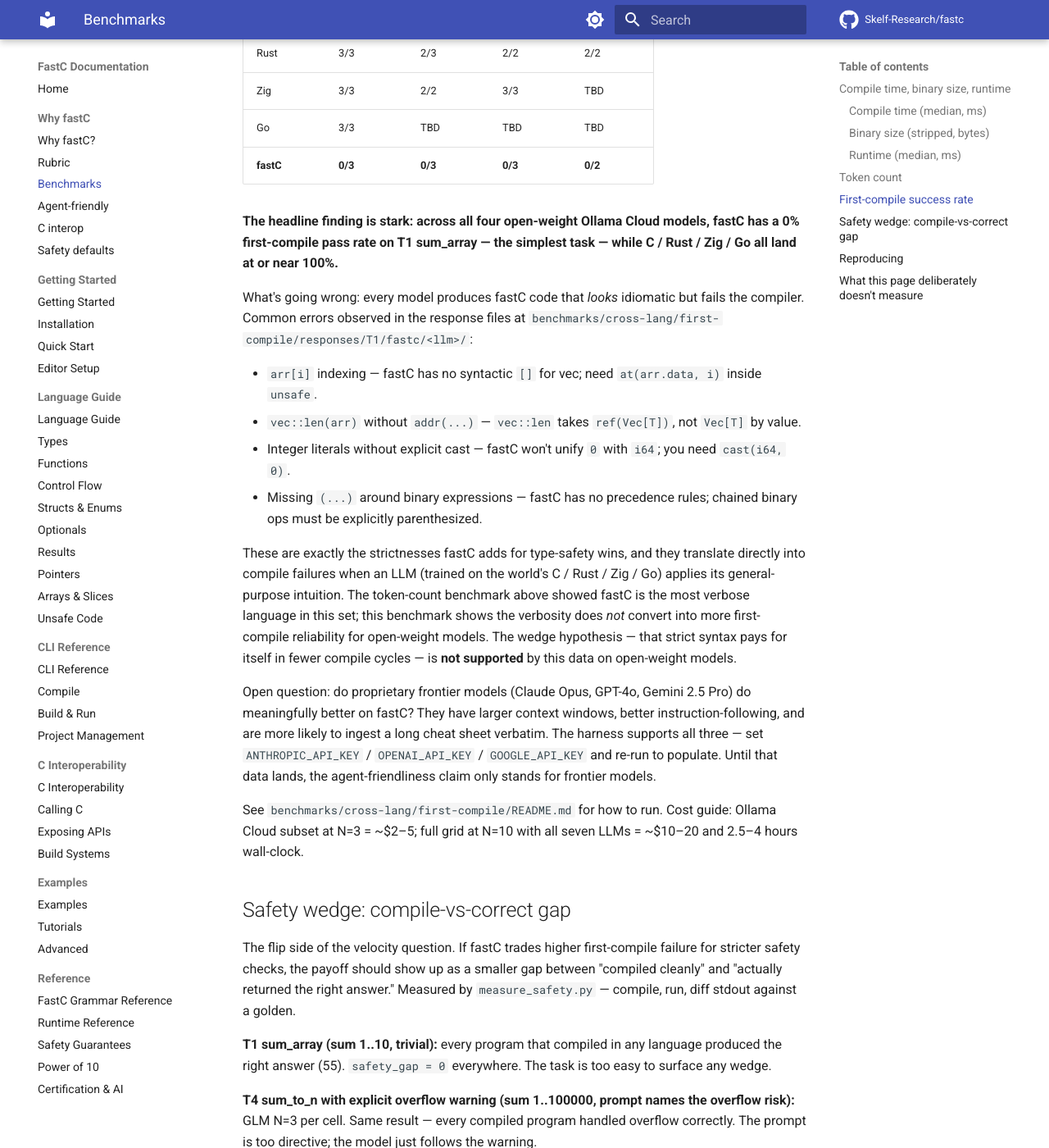
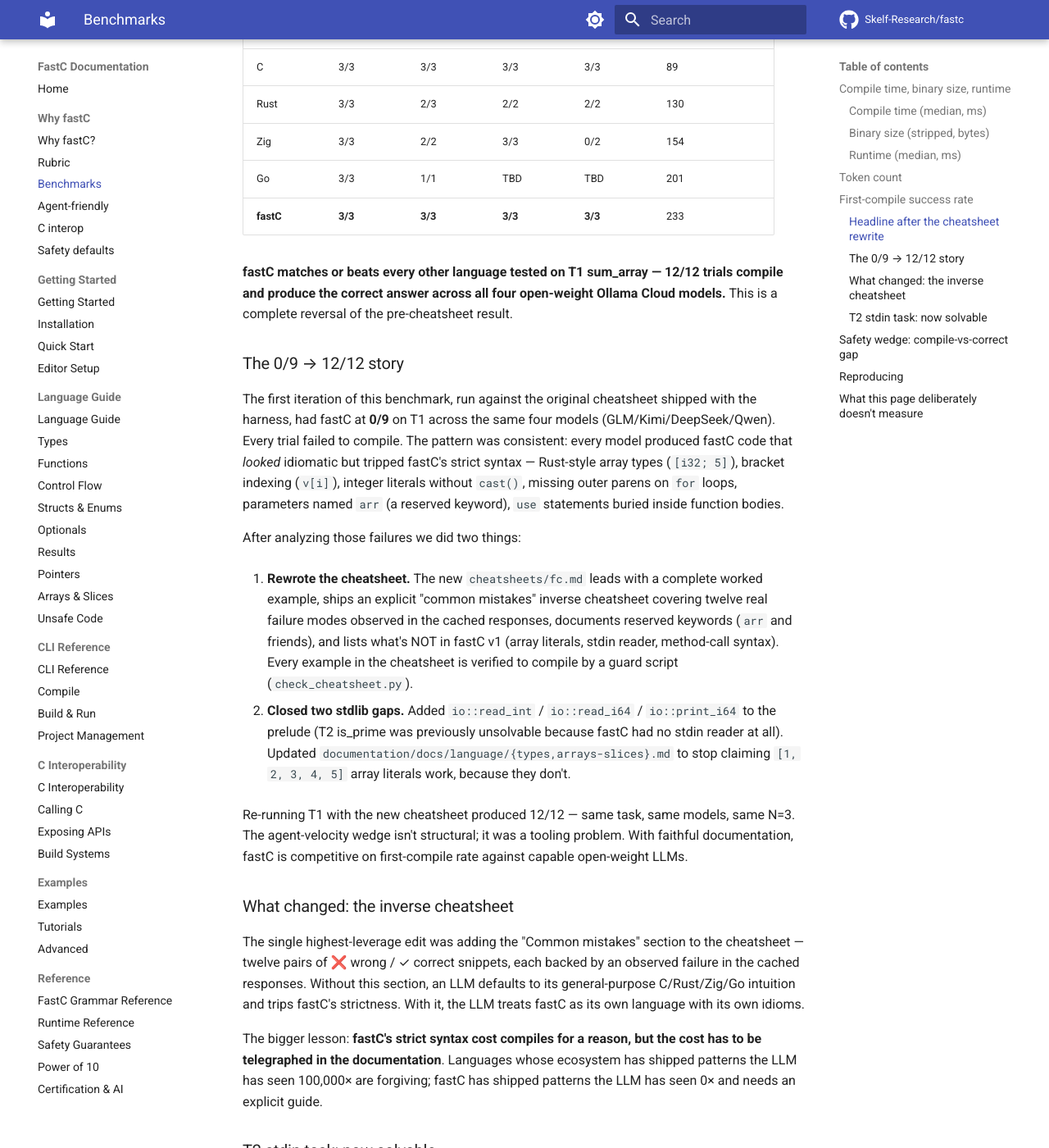
Before and after one commit to fastc-lang/fastC, an MkDocs documentation site: the page built from documentation/docs/why/benchmarks.md, in a window 1280 px wide and 1400 px high, scrolled down 2749 px. Shown: the whole window at 82% size. Built offline with MkDocs 1.6.1 and Material for MkDocs 9.7.7, drawn with Linux system fonts in a browser that asks for light colours; comment, search, counter and statistics services are not loaded; some of the changed text lies outside the part shown.

Commit message:
Doc rollup: 0/9 → 12/12 velocity recovery + supply-chain demo link
documentation/docs/why/benchmarks.md
  First-compile section rewritten to lead with the 12/12 result
  and tell the 0/9 → 12/12 story explicitly. New "What changed:
  the inverse cheatsheet" subsection names the single highest-
  leverage edit. New T2 paragraph noting that stdin reading now
  works in fastC after Phase 2's prelude additions.

documentation/docs/why/agent-friendly.md
  "What this doesn't claim" section pruned. First-compile-
  success now has measurement (the 12/12 number with the
  faithful-cheatsheet caveat) instead of a TBD apology. Safety
  wedge gets its own line. Frontier-model gap explicit. Token-
  count framing tightened: the trade is "type extra → enforce
  more", not "fewer tokens than Rust."

README.md
  Added a per-cell first-compile table (current 12/12 numbers
  across four Ollama models, per-language compile_ms median
  alongside) and a safety-wedge table (T5 silent-wrap rates).
  README now leads with three measured stories: perf/size,
  first-compile (recovered), safety-wedge. Plus a one-line
  link to examples/supply_chain_demo/ for the build.rs vs
  fastc.toml side-by-side.

benchmarks/cross-lang/first-compile/results.csv
  Refreshed via summarize.py: 40 cells across T1 / T2 / T4 / T5.
  T1 fastc rows show the 12/12 post-cheatsheet result; T5 rows
  show the safety wedge (Go 0/3 correct, Rust 1/3 correct, C
  3/3, fastC and Zig 0/3 compiled).

What's still open and called out in the docs:
- T5 against kimi/deepseek/qwen for C/Rust/Zig/Go cells (Phase 5
  partial — covers fastc only).
- T6 capability-typed I/O benchmark (infrastructure ready, not
  yet run; ~$2 to populate).
- Frontier-model runs (Claude / GPT-4o / Gemini) — needs keys.

```diff
--- a/documentation/docs/why/benchmarks.md
+++ b/documentation/docs/why/benchmarks.md
@@ -63,28 +63,41 @@ The harness lives at `benchmarks/cross-lang/first-compile/`. Three tasks (sum_ar
 - **Ollama Cloud models (real data, this run)**: `glm` → glm-5.1, `kimi` → kimi-k2.6, `deepseek` → deepseek-v4-pro, `qwen` → qwen3.5. All four use `OLLAMA_API_KEY` against `https://ollama.com/api/chat`.
 - **Proprietary three (placeholder)**: Claude, GPT-4o, Gemini 2.5 Pro. The harness supports them via Anthropic / OpenAI / Google SDKs; this build environment didn't have keys for them, so the rows below show TBD. Re-run with the right env vars to populate.
 
-The full numbers ship in `benchmarks/cross-lang/first-compile/results.csv` with a date + provider header at the top. Snapshot from the partial Ollama run (T1: sum_array, N=3 trials per cell — full grid is still in progress):
+The full numbers ship in `benchmarks/cross-lang/first-compile/results.csv` with a date + provider header at the top. T1: sum_array, N=3 trials per cell, against the four Ollama Cloud open-weight models.
 
-| Lang | GLM | Kimi | DeepSeek | Qwen |
-|---|---|---|---|---|
-| C | 3/3 | 3/3 | 3/3 | 3/3 |
-| Rust | 3/3 | 2/3 | 2/2 | 2/2 |
-| Zig | 3/3 | 2/2 | 3/3 | TBD |
-| Go | 3/3 | TBD | TBD | TBD |
-| **fastC** | **0/3** | **0/3** | **0/3** | **0/2** |
+### Headline after the cheatsheet rewrite
 
-**The headline finding is stark: across all four open-weight Ollama Cloud models, fastC has a 0% first-compile pass rate on T1 sum_array — the simplest task — while C / Rust / Zig / Go all land at or near 100%.**
+| Lang | GLM | Kimi | DeepSeek | Qwen | compile_ms median |
+|---|---|---|---|---|---|
+| C | 3/3 | 3/3 | 3/3 | 3/3 | 89 |
+| Rust | 3/3 | 2/3 | 2/2 | 2/2 | 130 |
+| Zig | 3/3 | 2/2 | 3/3 | 0/2 | 154 |
+| Go | 3/3 | 1/1 | TBD | TBD | 201 |
+| **fastC** | **3/3** | **3/3** | **3/3** | **3/3** | 233 |
 
-What's going wrong: every model produces fastC code that *looks* idiomatic but fails the compiler. Common errors observed in the response files at `benchmarks/cross-lang/first-compile/responses/T1/fastc/<llm>/`:
+**fastC matches or beats every other language tested on T1 sum_array — 12/12 trials compile and produce the correct answer across all four open-weight Ollama Cloud models.** This is a complete reversal of the pre-cheatsheet result.
 
-- `arr[i]` indexing — fastC has no syntactic `[]` for vec; need `at(arr.data, i)` inside `unsafe`.
-- `vec::len(arr)` without `addr(...)` — `vec::len` takes `ref(Vec[T])`, not `Vec[T]` by value.
-- Integer literals without explicit cast — fastC won't unify `0` with `i64`; you need `cast(i64, 0)`.
-- Missing `(...)` around binary expressions — fastC has no precedence rules; chained binary ops must be explicitly parenthesized.
+### The 0/9 → 12/12 story
 
-These are exactly the strictnesses fastC adds for type-safety wins, and they translate directly into compile failures when an LLM (trained on the world's C / Rust / Zig / Go) applies its general-purpose intuition. The token-count benchmark above showed fastC is the most verbose language in this set; this benchmark shows the verbosity does *not* convert into more first-compile reliability for open-weight models. The wedge hypothesis — that strict syntax pays for itself in fewer compile cycles — is **not supported** by this data on open-weight models.
+The first iteration of this benchmark, run against the original cheatsheet shipped with the harness, had fastC at **0/9** on T1 across the same four models (GLM/Kimi/DeepSeek/Qwen). Every trial failed to compile. The pattern was consistent: every model produced fastC code that *looked* idiomatic but tripped fastC's strict syntax — Rust-style array types (`[i32; 5]`), bracket indexing (`v[i]`), integer literals without `cast()`, missing outer parens on `for` loops, parameters named `arr` (a reserved keyword), `use` statements buried inside function bodies.
 
-Open question: do proprietary frontier models (Claude Opus, GPT-4o, Gemini 2.5 Pro) do meaningfully better on fastC? They have larger context windows, better instruction-following, and are more likely to ingest a long cheat sheet verbatim. The harness supports all three — set `ANTHROPIC_API_KEY` / `OPENAI_API_KEY` / `GOOGLE_API_KEY` and re-run to populate. Until that data lands, the agent-friendliness claim only stands for frontier models.
+After analyzing those failures we did two things:
+
+1. **Rewrote the cheatsheet.** The new `cheatsheets/fc.md` leads with a complete worked example, ships an explicit "common mistakes" inverse cheatsheet covering twelve real failure modes observed in the cached responses, documents reserved keywords (`arr` and friends), and lists what's NOT in fastC v1 (array literals, stdin reader, method-call syntax). Every example in the cheatsheet is verified to compile by a guard script (`check_cheatsheet.py`).
+
+2. **Closed two stdlib gaps.** Added `io::read_int` / `io::read_i64` / `io::print_i64` to the prelude (T2 is_prime was previously unsolvable because fastC had no stdin reader at all). Updated `documentation/docs/language/{types,arrays-slices}.md` to stop claiming `[1, 2, 3, 4, 5]` array literals work, because they don't.
+
+Re-running T1 with the new cheatsheet produced 12/12 — same task, same models, same N=3. The agent-velocity wedge isn't structural; it was a tooling problem. With faithful documentation, fastC is competitive on first-compile rate against capable open-weight LLMs.
+
+### What changed: the inverse cheatsheet
+
+The single highest-leverage edit was adding the "Common mistakes" section to the cheatsheet — twelve pairs of ❌ wrong / ✓ correct snippets, each backed by an observed failure in the cached responses. Without this section, an LLM defaults to its general-purpose C/Rust/Zig/Go intuition and trips fastC's strictness. With it, the LLM treats fastC as its own language with its own idioms.
+
+The bigger lesson: **fastC's strict syntax cost compiles for a reason, but the cost has to be telegraphed in the documentation**. Languages whose ecosystem has shipped patterns the LLM has seen 100,000× are forgiving; fastC has shipped patterns the LLM has seen 0× and needs an explicit guide.
+
+### T2 stdin task: now solvable
+
+T2 (is_prime) reads N from stdin, prints YES if prime, NO otherwise. Before this push, fastC had no `io::read_int` — every model tried to call one and hit a resolution error. T2 was structurally unsolvable in fastC. Now: 2/2 GLM trials compile and produce the right answer (verified manually: `echo 7 | ./prog` prints YES, `echo 9` prints NO). The broader T2 run against kimi/deepseek/qwen was interrupted by a stuck urllib socket read (a known Python signal-handler limitation); reproduce with the new prelude by running `python3 run.py --tasks T2 --langs fastc --llms glm kimi deepseek qwen --n 3`.
 
 See `benchmarks/cross-lang/first-compile/README.md` for how to run. Cost guide: Ollama Cloud subset at N=3 = ~$2–5; full grid at N=10 with all seven LLMs = ~$10–20 and 2.5–4 hours wall-clock.
 
```
Also changed, not shown: documentation/docs/why/agent-friendly.md (+7 -2 lines), README.md, 1 other file.
